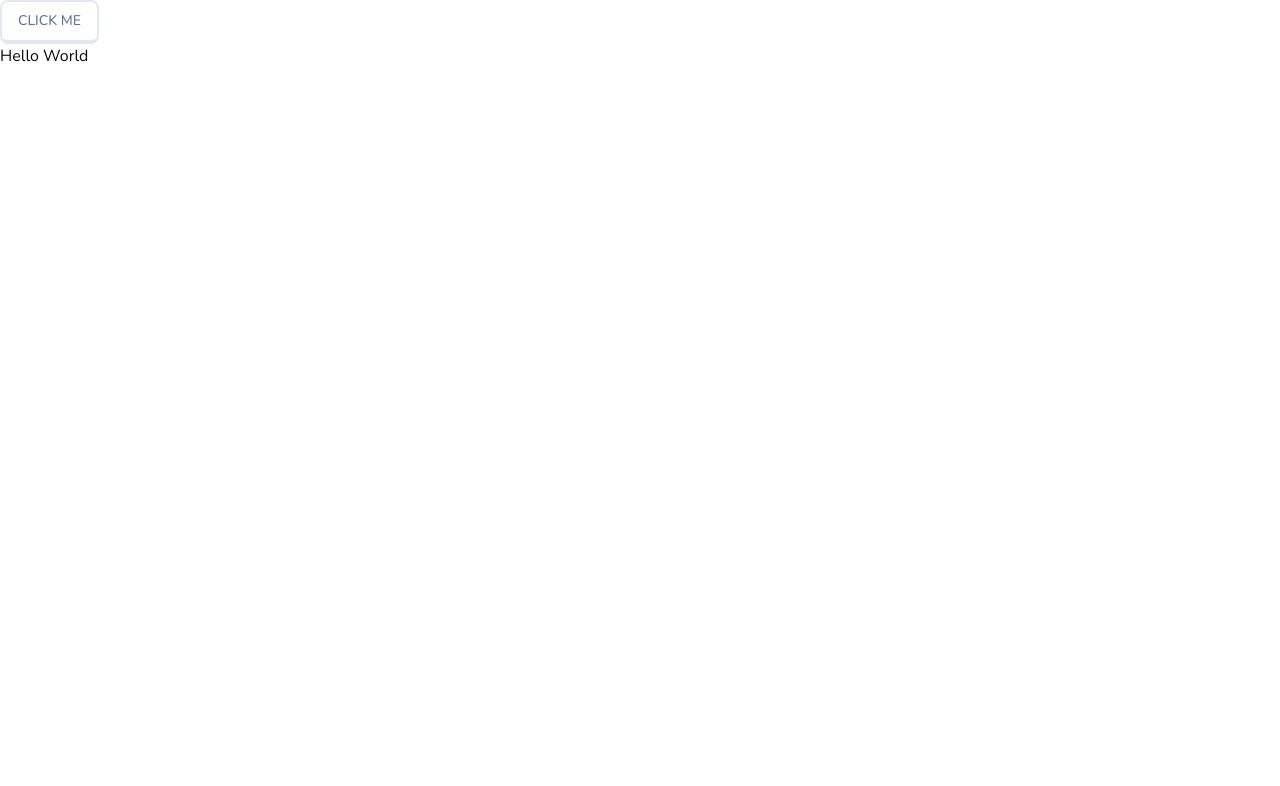
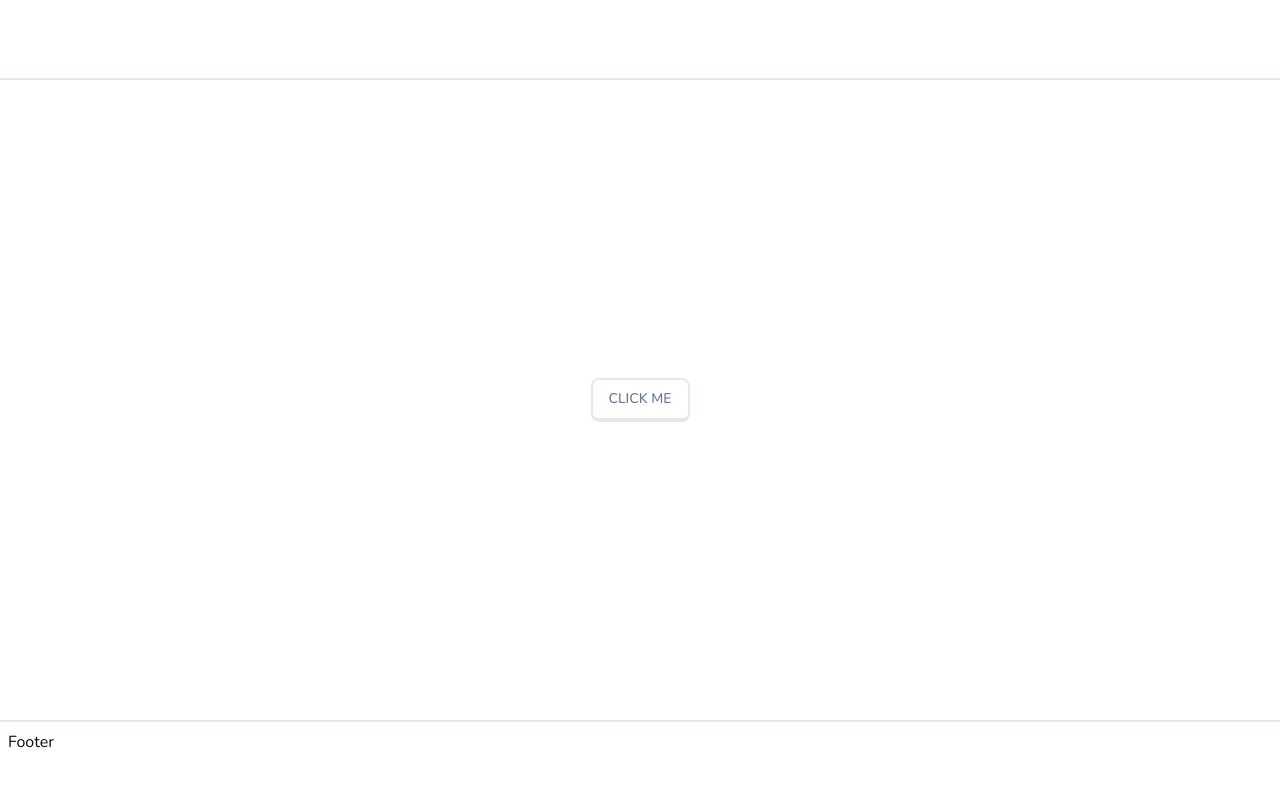
Before and after one commit to BobbyLin23/lingo, a SvelteKit app: page / in a window 1280 px wide. Shown: the top 786 px of the page. Built offline with nearby package versions, Linux system fonts and the light colour scheme.

Commit message:
feat: add marketing layout

```diff
--- /dev/null
+++ b/src/lib/components/marketing/footer.svelte
@@ -0,0 +1,3 @@
+<footer class='hidden lg:block h-20 w-full border-t-2 border-slate-200 p-2'>
+  Footer
+</footer>
--- /dev/null
+++ b/src/lib/components/marketing/header.svelte
@@ -0,0 +1,3 @@
+<header class='h-20 w-full border-b-2 border-slate-200 px-4'>
+
+</header>
--- /dev/null
+++ b/src/routes/(marketing)/+layout.svelte
@@ -0,0 +1,14 @@
+<script lang='ts'>
+  import Footer from '$lib/components/marketing/footer.svelte'
+  import Header from '$lib/components/marketing/header.svelte'
+
+  const { children } = $props()
+</script>
+
+<div class='min-h-screen flex flex-col'>
+  <Header />
+  <main class='flex-1 flex flex-col items-center justify-center'>
+    {@render children?.()}
+  </main>
+  <Footer />
+</div>
--- a/src/routes/+page.svelte
+++ b/src/routes/(marketing)/+page.svelte
@@ -5,6 +5,3 @@
 <Button>
   Click me
 </Button>
-<div>
-  Hello World
-</div>
```
